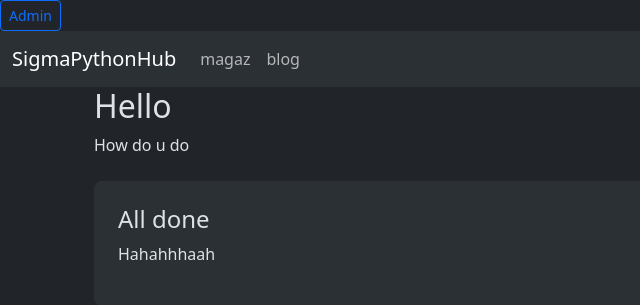
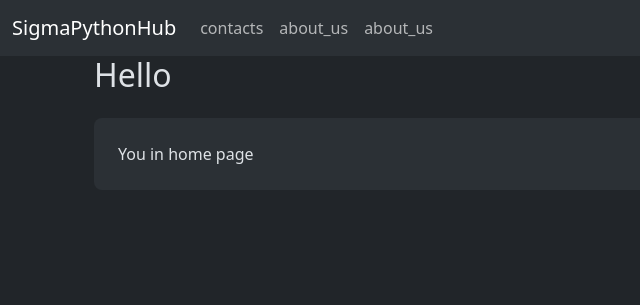
Before and after one commit to DDosCats/Sigma-Python-Hub, a Django app: page / in a window 1280 px wide. Shown: the top 305 px of the page, without its empty margins (0-640 px from the left). Run offline with Django 5.2, Linux system fonts and the light colour scheme.

```diff
--- a/apps/main/templates/main/index.html
+++ b/apps/main/templates/main/index.html
@@ -7,8 +7,6 @@
 {%block content%}
     <div class = "container">
         <h2> Hello </h2>
-        <p> How do u do <p>
         <div class = 'mt-4  rounded-3 bg-body-tertiary p-4'>
-            <h4> All done </h4>
-            <p> Hahahhhaah <p>
+            <p1>You in home page</p1>
 {% endblock %}
--- a/apps/main/urls.py
+++ b/apps/main/urls.py
@@ -6,5 +6,7 @@ app_name = 'main'
 
 urlpatterns = [
     path('',views.index, name= 'index'),
-    path('magaz/', views.magazine, name = 'magaz'),
+    path('contact/', views.contacts, name = 'contact'),
+    path('about/', views.about, name='about'),
+    path('navig/',views.navig, name = 'navigat'),
 ]
--- a/apps/main/views.py
+++ b/apps/main/views.py
@@ -4,5 +4,11 @@ from django.shortcuts import render, HttpResponse
 def index(request):
     return render(request, 'main/index.html')
 
-def magazine(request):
-    return render(request,'main/magaz.html')
+def contacts(request):
+    return render(request,'main/contacts.html')
+
+def about(request):
+    return render(request,'main/about_us.html' )
+
+def navig(request):
+    return render(request, 'main/navigation.html')
--- a/core/urls.py
+++ b/core/urls.py
@@ -21,4 +21,5 @@ urlpatterns = [
     path('admin/', admin.site.urls),
     path('', include('apps.main.urls')),
     path('blog/', include('apps.blog.urls')),
+
 ]
--- a/templates/include_block/_main_navbar.html
+++ b/templates/include_block/_main_navbar.html
@@ -1,4 +1,4 @@
-<a class="btn btn-outline-primary btn-sm " href = "{%url 'admin:index' %}">Admin</a>
+<!--<a class="btn btn-outline-primary btn-sm " href = "{%url 'admin:index' %}">Admin</a>-->
 <nav class="navbar navbar-expand-lg bg-body-tertiary">
     <div class="container-fluid">
       <a class="navbar-brand" href="{% url 'main:index' %}">SigmaPythonHub</a>
@@ -8,16 +8,17 @@
       <div class="collapse navbar-collapse" id="navbarSupportedContent">
         <ul class="navbar-nav me-auto mb-2 mb-lg-0">
           <li class="nav-item">
-            <a class="nav-link" href="{% url 'main:magaz' %}">magaz</a>
-          </li>
-          <li class="nav-item">
-            <a class="nav-link" href="{% url 'blog:index' %}">blog</a>
+            <li class = "nav-item">
+              <a class="nav-link" href= "{%url 'main:contact'%}">contacts</a>
+            </li>
+            <li class = "nav-item">
+              <a class="nav-link" href= "{%url 'main:about'%}">about_us</a>
+            </li>
+            <li class = "nav-item">
+              <a class="nav-link" href= "{%url 'main:navigat'%}">about_us</a>
+            </li>
           </li>
         </ul>
-        <!-- form class="d-flex" role="search">
-          <input class="form-control me-2" type="search" placeholder="Search" aria-label="Search">
-          <button class="btn btn-outline-success" type="submit">Search</button>
-        </form -->
       </div>
     </div>
-  </nav>
+</nav>
```
Also changed, not shown: apps/main/templates/main/about_us.html (added, +16 -0 lines), apps/main/templates/main/contacts.html (added, +17 -0 lines), apps/main/templates/main/magaz.html (deleted, +0 -14 lines), apps/main/templates/main/navigation.html (added, +16 -0 lines).
